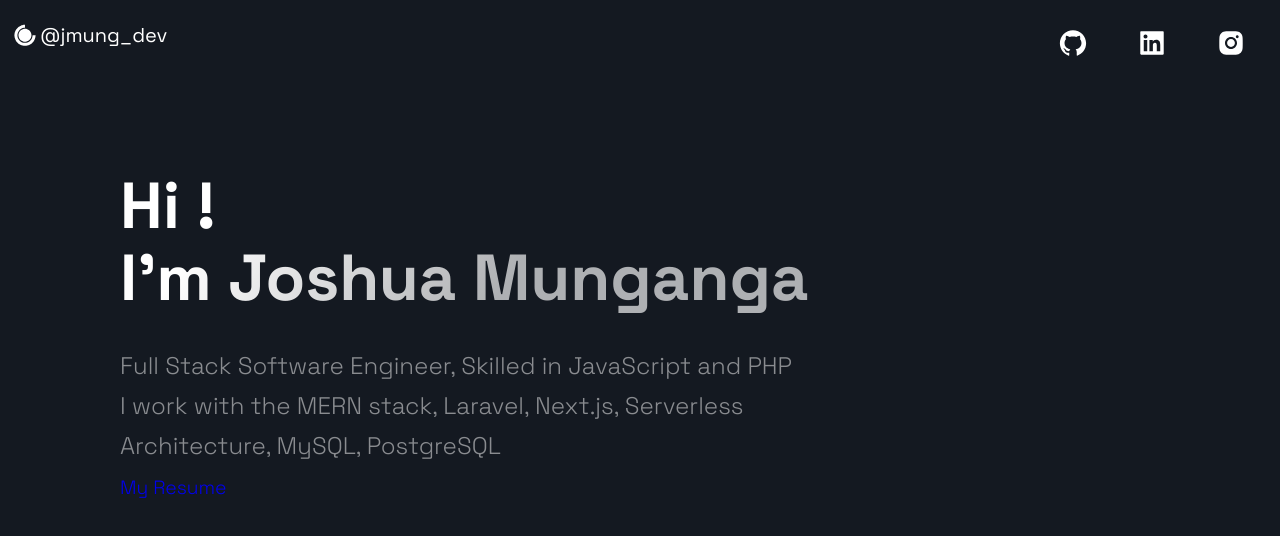
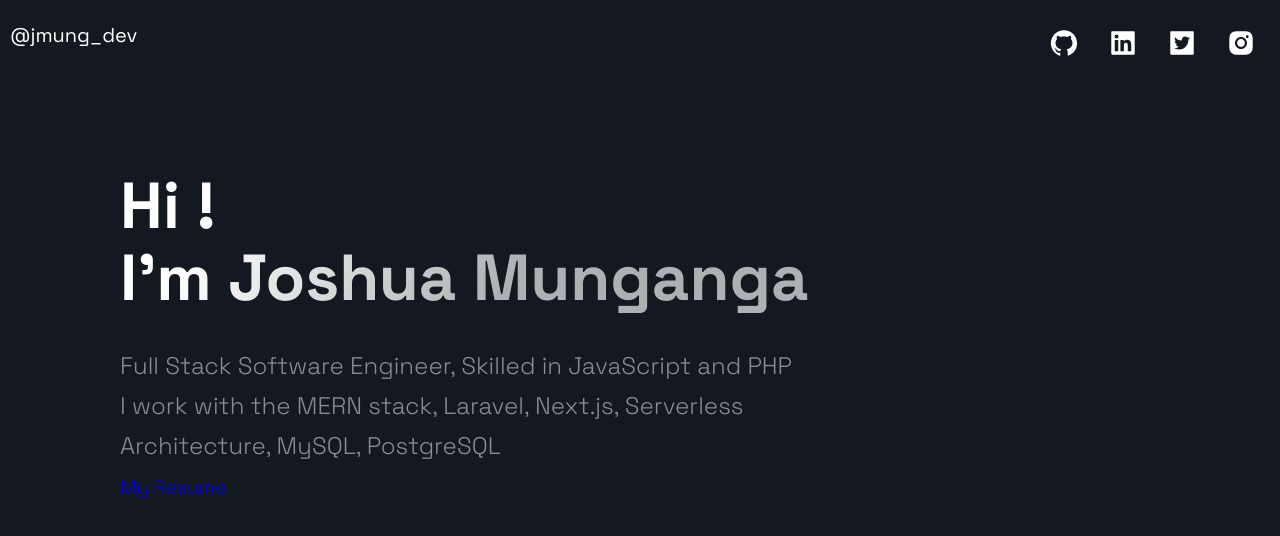
Before and after one commit to josumung999/jmung, a Next.js app: page / in a window 1280 px wide. Shown: the top 536 px of the page. Built offline with nearby package versions, Linux system fonts and the light colour scheme.

Commit message:
Added twitter to header

```diff
--- a/src/components/Header/Header.js
+++ b/src/components/Header/Header.js
@@ -1,7 +1,6 @@
 import Link from 'next/link';
 import React from 'react';
-import { AiFillGithub, AiFillInstagram, AiFillLinkedin } from 'react-icons/ai';
-import { DiCssdeck } from 'react-icons/di';
+import { AiFillGithub, AiFillInstagram, AiFillLinkedin, AiFillTwitterSquare } from 'react-icons/ai';
 
 import { Container, Div1, Div3, SocialIcons, Span } from './HeaderStyles';
 
@@ -11,7 +10,7 @@ const Header = () =>  (
       <Div1>
         <Link href='/'>
           <a style={{ display: "flex", alignItems: "center", color: "white", marginBottom: "20px" }}>
-            <DiCssdeck size="3rem" /> <Span>@jmung_dev</Span>
+            <Span>@jmung_dev</Span>
           </a>
         </Link>
       </Div1>
@@ -22,6 +21,9 @@ const Header = () =>  (
         <SocialIcons href="https://www.linkedin.com/in/josu%C3%A9-munganga/" target="_blank">
           <AiFillLinkedin size="3rem" />
         </SocialIcons>
+        <SocialIcons href="https://twitter.com/JosuMunganga1" target="_blank">
+          <AiFillTwitterSquare size="3rem" />
+        </SocialIcons>
         <SocialIcons href="https://instagram.com/jmung_dev" target="_blank">
           <AiFillInstagram size="3rem" />
         </SocialIcons>
```
